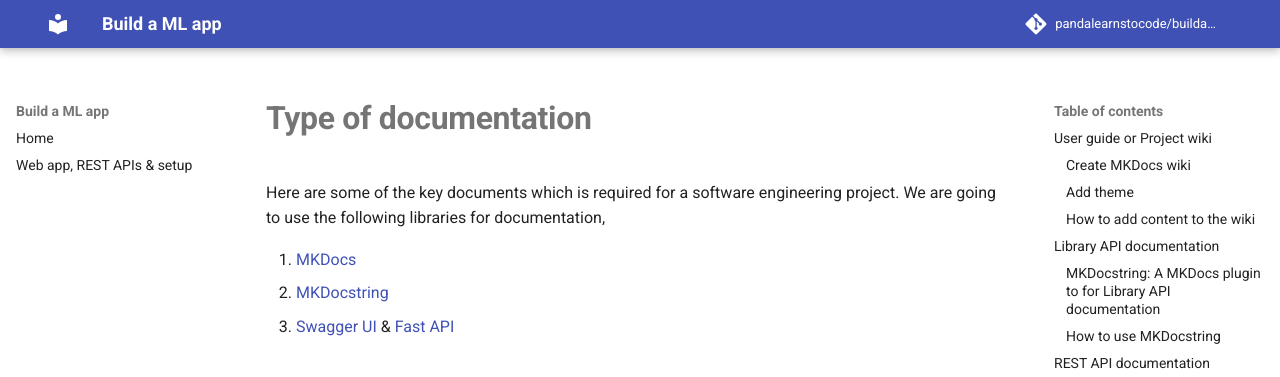
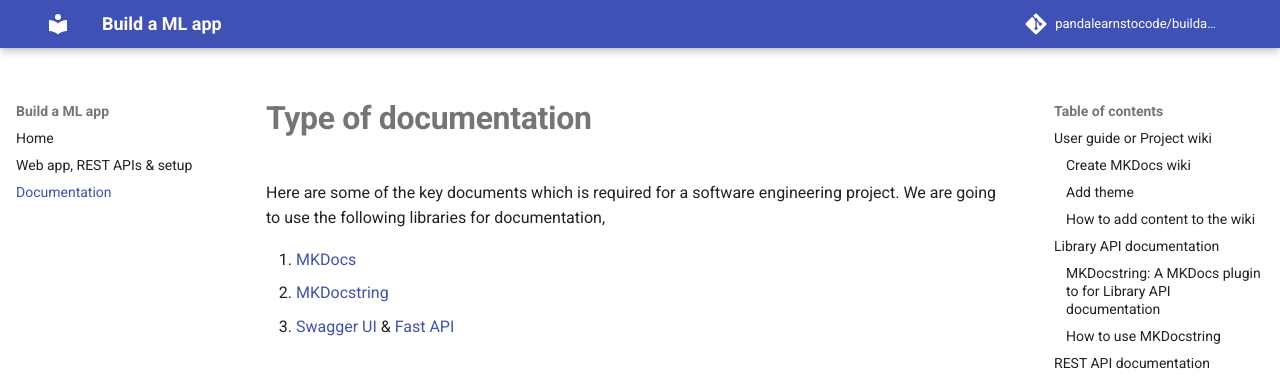
Before and after one commit to pandalearnstocode/buildamlapp, an MkDocs documentation site: the page built from docs/02_documentation.md, in a window 1280 px wide. Shown: the top 377 px of the page. Built offline with MkDocs 1.6.1 and Material for MkDocs 9.7.7, drawn with Linux system fonts in a browser that asks for light colours; comment, search, counter and statistics services are not loaded.

Commit message:
Update mkdocs.yml

```diff
--- a/mkdocs.yml
+++ b/mkdocs.yml
@@ -7,6 +7,7 @@
 nav:
   - 'Home': index.md
   - 'Web app, REST APIs & setup' : 01_introduction_to_web_apps_crud_rest_apis.md
+  - 'Documentation' : 02_documentation.md
 theme:
   name: "material"
   features:
```
